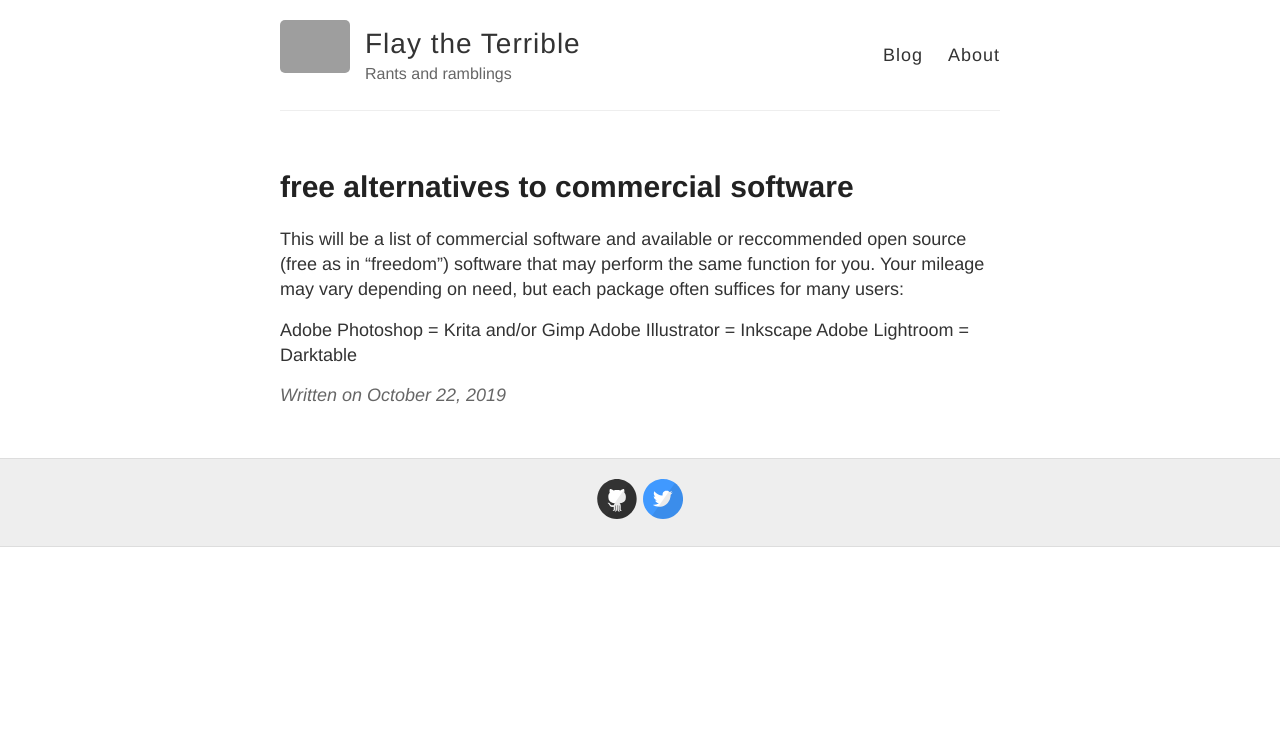
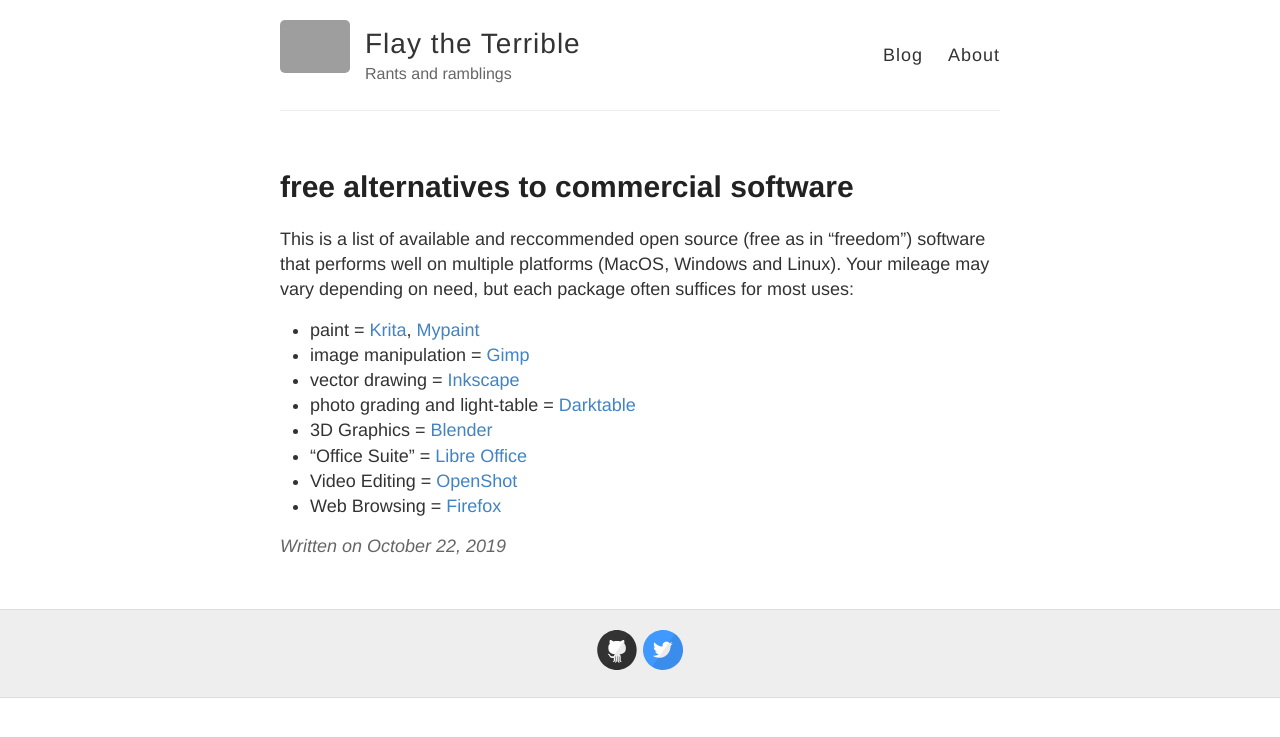
Before and after one commit to FlayTheTerrible/FlayTheTerrible.github.io, a Jekyll site: the page built from _posts/2019-10-22-free-alternatives-to-commercial-software.md, in a window 1280 px wide. Shown: the top 737 px of the page. Built offline with Jekyll 4.4.1, drawn with Linux system fonts in a browser that asks for light colours; grey boxes are pictures that could not be loaded.

Commit message:
removed initial post, updated software

```diff
--- a/_posts/2019-10-22-free-alternatives-to-commercial-software.md
+++ b/_posts/2019-10-22-free-alternatives-to-commercial-software.md
@@ -4,8 +4,13 @@ title: "free alternatives to commercial software"
 date: 2019-10-22
 ---
 
-This will be a list of commercial software and available or reccommended open source (free as in "freedom") software that may perform the same function for you. Your mileage may vary depending on need, but each package often suffices for many users:
+This is a list of available and reccommended open source (free as in "freedom") software that performs well on multiple platforms (MacOS, Windows and Linux). Your mileage may vary depending on need, but each package often suffices for most uses:
 
-Adobe Photoshop = Krita and/or Gimp
-Adobe Illustrator = Inkscape
-Adobe Lightroom = Darktable
+- paint = [Krita](https://krita.org/ "Krita - Digital Painting"),   [Mypaint](https://mypaint.org/ "MyPaint ")
+- image manipulation = [Gimp](https://gimp.org/)
+- vector drawing = [Inkscape](https://inkscape.org)
+- photo grading and light-table = [Darktable](https://www.darktable.org/)
+- 3D Graphics = [Blender](https://www.blender.org/)
+- "Office Suite" = [Libre Office](https://www.libreoffice.org/)
+- Video Editing = [OpenShot](https://www.openshot.org/)
+- Web Browsing = [Firefox](https://www.mozilla.org/en-US/firefox/new/)
```
Also changed, not shown: about.md (+1 -1 lines).
